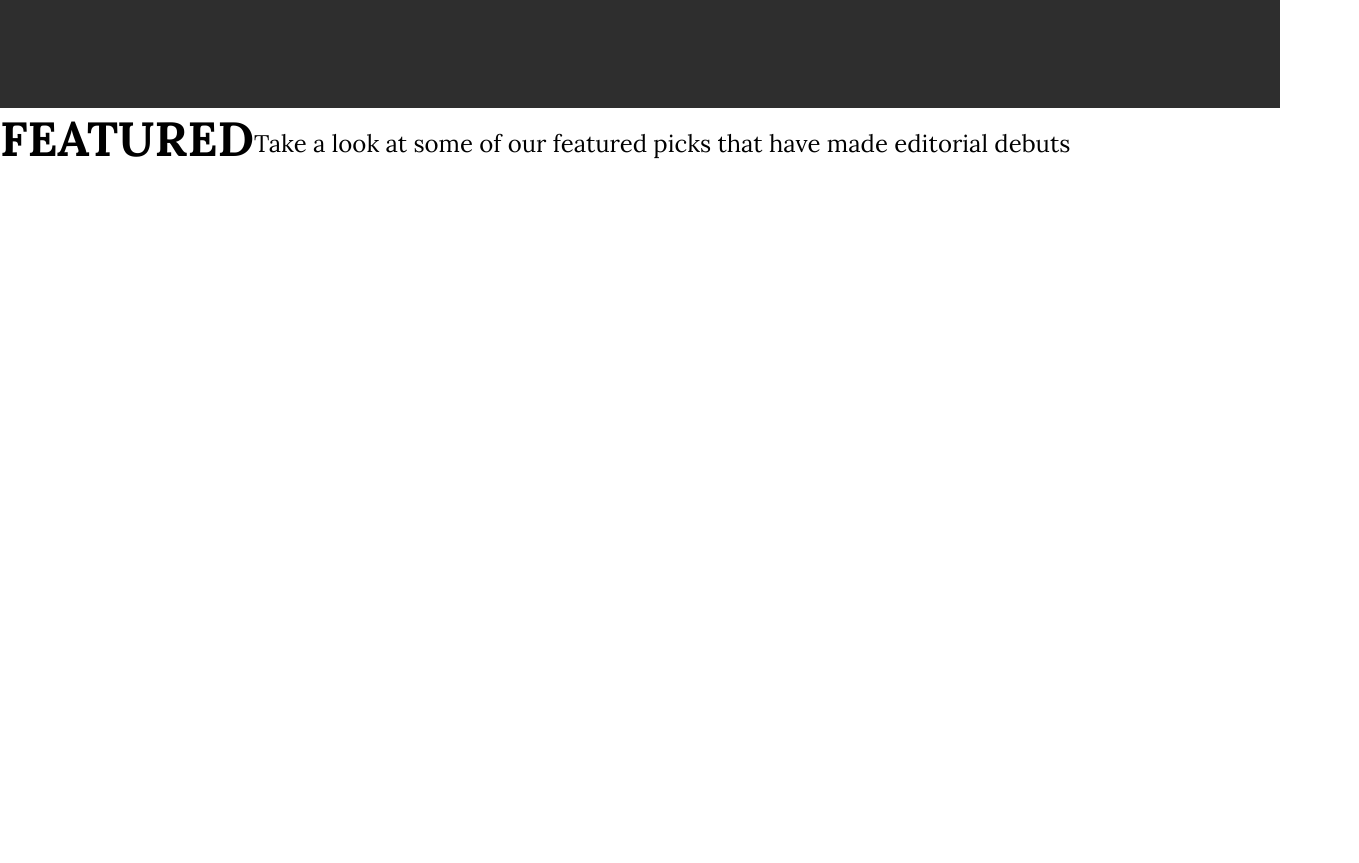
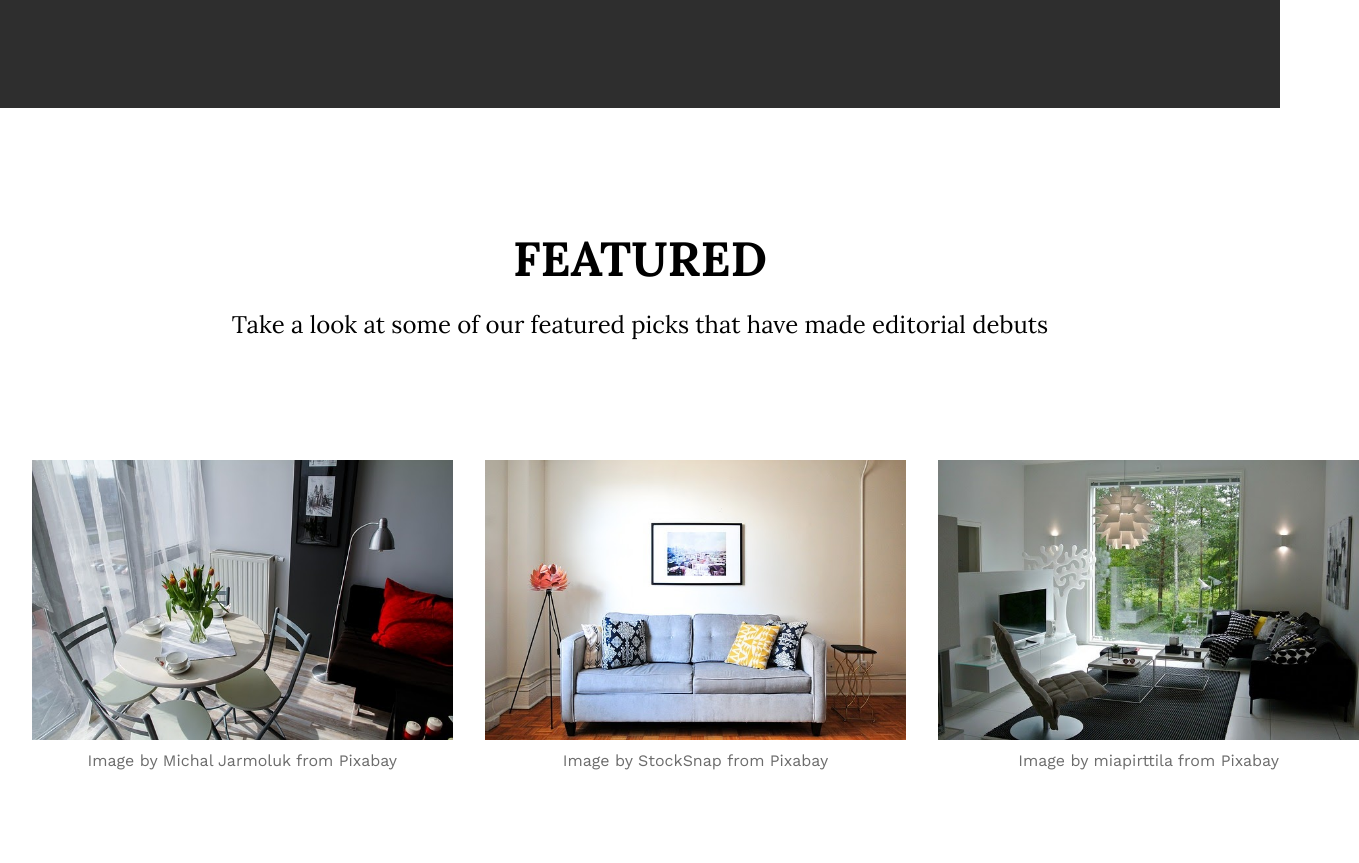
Before and after one commit to illy1990/Design_Interior, a plain HTML site: page index.html in a window 1280 px wide. Shown: the part 1452-2315 px from the top of the page, 1359 px wide, since content can reach past the window. Before the commit the page ends 2240 px from the top, so only its background shows below. Drawn offline with nearby package versions, Linux system fonts and the light colour scheme; grey boxes are pictures that could not be loaded.

Commit message:
Bilder eingefügt, video fehlt noch

```diff
--- a/assets/css/style.css
+++ b/assets/css/style.css
@@ -151,8 +151,62 @@ p {
     height: 85vh;
     background-color: #fff;
     color: black;
-    display: flex;
 }
 
+#main-section-2-headlines{
+    display: block;
+    text-align: center;
+    margin: 15vh;
+}
+
+#main-section-2-grid{
+    width: 100%;
+    height: 50vh;
+    display: grid;
+    grid-template-columns: 1fr 1fr 1fr;
+    grid-template-rows: 40vh;
+    grid-gap: 2em;
+    grid-template-areas:
+    "fig1 fig2 fig3"
+    ;
+}
+
+figure{
+    display:    flex;
+    flex-wrap:  wrap;
+    justify-content: center;
+}
+
+figure img{
+    object-fit: contain;
+    height: 35vh;
+}
+
+figcaption{
+    margin: 0;
+    color: #2e2e2e;
+    opacity: 0.7;
+    font-family: 'Work Sans',sans-serif;
+}
+#figure1{
+    grid-area:  fig1;
+    margin-left: 2em;
+}
+#figure2{
+    grid-area:  fig2;
+}
+#figure3{
+    grid-area:  fig3;
+    margin-right: 2em;
+}
+#movie{
+    grid-area:  movie;
+    display:    flex;
+}
+
+iframe{
+    display: block;
+    position: center;
+}
 
 /* ------------------------ENDE MAIN - Section 1 --------------------------------*/
--- a/index.html
+++ b/index.html
@@ -42,10 +42,29 @@
         </section>
 
         <section id="main-section-2">
-            <h1>FEATURED</h1>
-            <h2>Take a look at some of our featured picks that have made editorial debuts</h2>
-
-
+            <article id="main-section-2-headlines">
+                <h1>FEATURED</h1>
+                <h2>Take a look at some of our featured picks that have made editorial debuts</h2>
+            </article>
+            <article id="main-section-2-grid">
+                <figure id="figure1">
+                    <img
+                        src="assets/img/features1.jpg" alt="">
+                        <figcaption>Image by Michal Jarmoluk from Pixabay</figcaption>
+                  </figure>
+                <figure id="figure2">
+                <img
+                    src="assets/img/features2.jpg" alt="">
+                    <figcaption>Image by StockSnap from Pixabay</figcaption>
+                </figure>
+                <figure id="figure3">
+                    <img
+                        src="assets/img/features3.jpg" alt="">
+                        <figcaption>Image by miapirttila from Pixabay</figcaption>
+                    </figure>
+            </article>
+                <iframe id="movie" width="560" height="315" src="https://youtu.be/GI71fXmRrLM" frameborder="0" allowfullscreen>
+                </iframe>
         </section>
 
 
```
Also changed, not shown: 2 other files.
